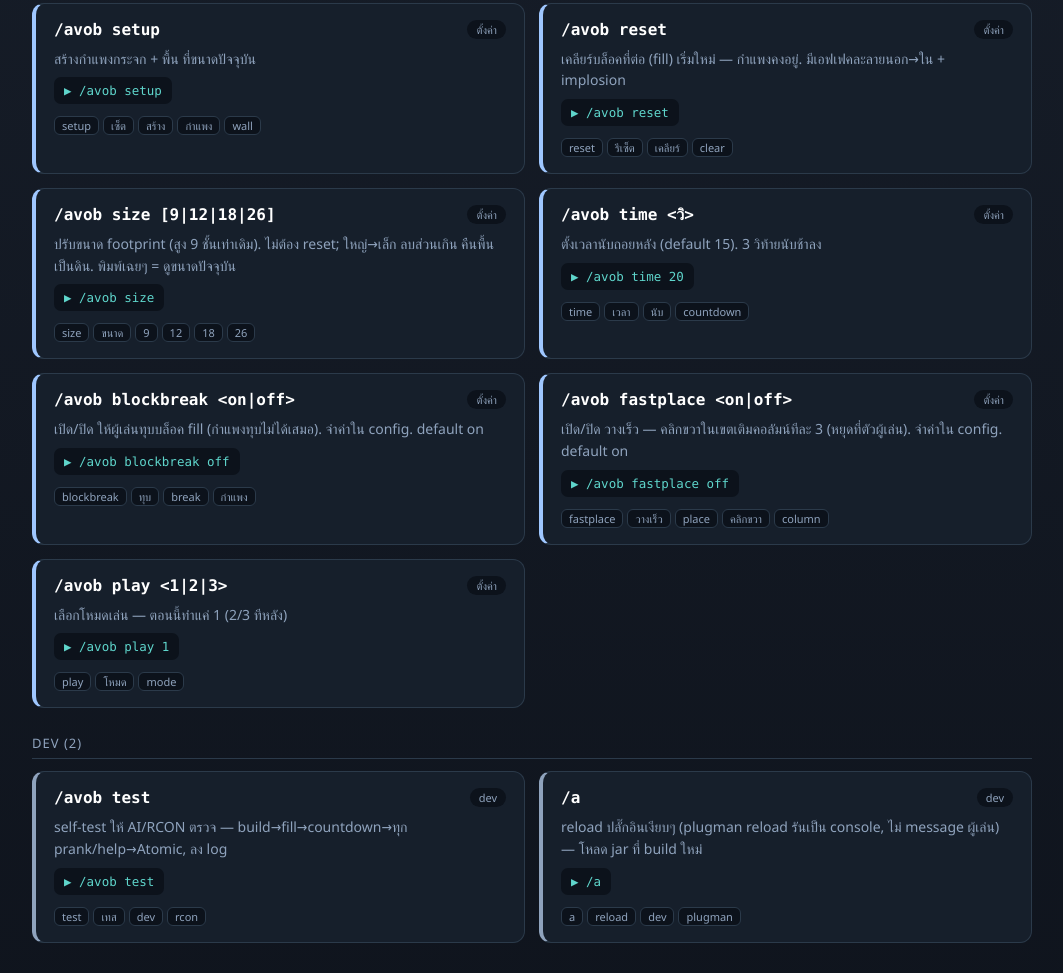
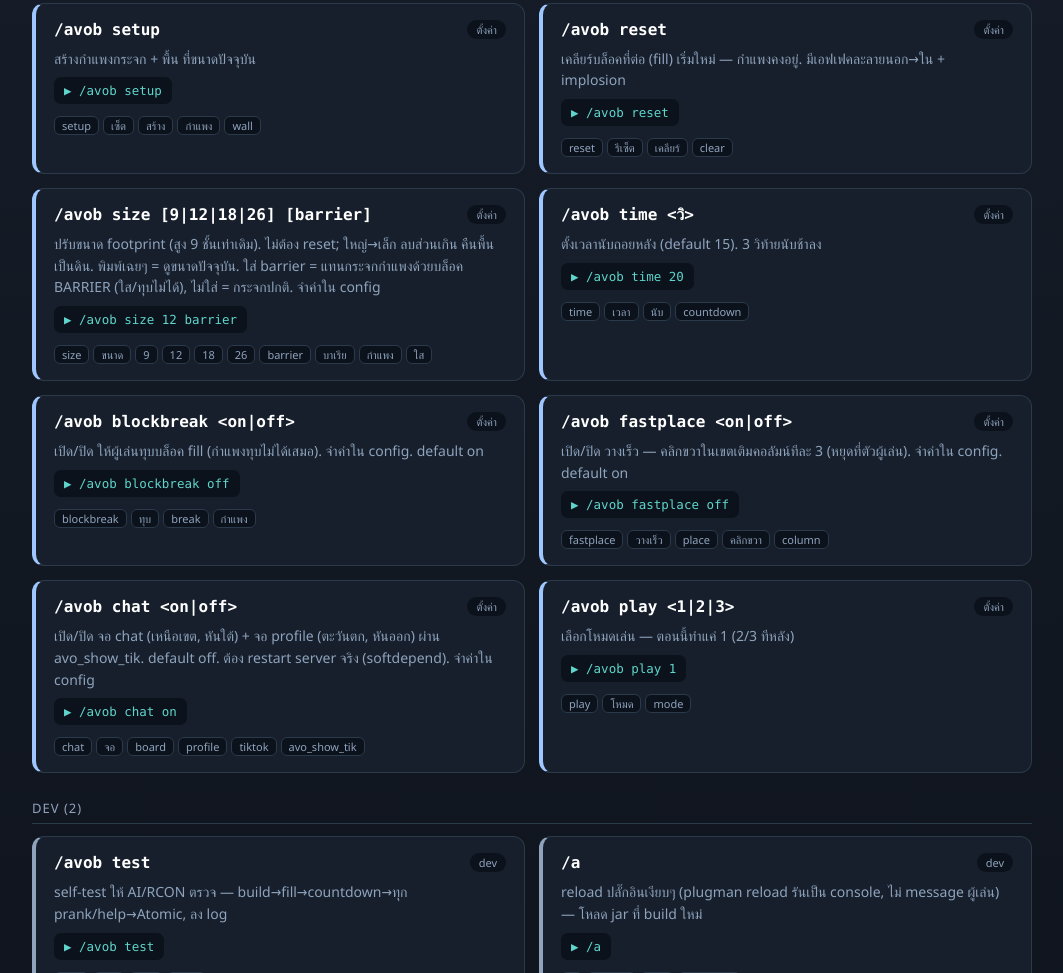
Before and after one commit to AOTGTR/AVO_MC_FreeBlock, a plain HTML site: page index.html in a window 1280 px wide. Shown: the part 1084-2057 px from the top of the page, without its empty margins (108-1171 px from the left). Drawn offline with Linux system fonts and the light colour scheme.

Commit message:
Add files via upload

```diff
--- a/index.html
+++ b/index.html
@@ -93,10 +93,11 @@ const CMDS = [
   // setup / config
   {cmd:"/avob setup", cat:"set", desc:"สร้างกำแพงกระจก + พื้น ที่ขนาดปัจจุบัน", ex:"/avob setup", tags:["setup","เซ็ต","สร้าง","กำแพง","wall"]},
   {cmd:"/avob reset", cat:"set", desc:"เคลียร์บล็อคที่ต่อ (fill) เริ่มใหม่ — กำแพงคงอยู่. มีเอฟเฟคละลายนอก→ใน + implosion", ex:"/avob reset", tags:["reset","รีเซ็ต","เคลียร์","clear"]},
-  {cmd:"/avob size [9|12|18|26]", cat:"set", desc:"ปรับขนาด footprint (สูง 9 ชั้นเท่าเดิม). ไม่ต้อง reset; ใหญ่→เล็ก ลบส่วนเกิน คืนพื้นเป็นดิน. พิมพ์เฉยๆ = ดูขนาดปัจจุบัน", ex:"/avob size", tags:["size","ขนาด","9","12","18","26"]},
+  {cmd:"/avob size [9|12|18|26] [barrier]", cat:"set", desc:"ปรับขนาด footprint (สูง 9 ชั้นเท่าเดิม). ไม่ต้อง reset; ใหญ่→เล็ก ลบส่วนเกิน คืนพื้นเป็นดิน. พิมพ์เฉยๆ = ดูขนาดปัจจุบัน. ใส่ barrier = แทนกระจกกำแพงด้วยบล็อค BARRIER (ใส/ทุบไม่ได้), ไม่ใส่ = กระจกปกติ. จำค่าใน config", ex:"/avob size 12 barrier", tags:["size","ขนาด","9","12","18","26","barrier","บาเรีย","กำแพง","ใส"]},
   {cmd:"/avob time <วิ>", cat:"set", desc:"ตั้งเวลานับถอยหลัง (default 15). 3 วิท้ายนับช้าลง", ex:"/avob time 20", tags:["time","เวลา","นับ","countdown"]},
   {cmd:"/avob blockbreak <on|off>", cat:"set", desc:"เปิด/ปิด ให้ผู้เล่นทุบบล็อค fill (กำแพงทุบไม่ได้เสมอ). จำค่าใน config. default on", ex:"/avob blockbreak off", tags:["blockbreak","ทุบ","break","กำแพง"]},
   {cmd:"/avob fastplace <on|off>", cat:"set", desc:"เปิด/ปิด วางเร็ว — คลิกขวาในเขตเติมคอลัมน์ทีละ 3 (หยุดที่ตัวผู้เล่น). จำค่าใน config. default on", ex:"/avob fastplace off", tags:["fastplace","วางเร็ว","place","คลิกขวา","column"]},
+  {cmd:"/avob chat <on|off>", cat:"set", desc:"เปิด/ปิด จอ chat (เหนือเขต, หันใต้) + จอ profile (ตะวันตก, หันออก) ผ่าน avo_show_tik. default off. ต้อง restart server จริง (softdepend). จำค่าใน config", ex:"/avob chat on", tags:["chat","จอ","board","profile","tiktok","avo_show_tik"]},
   {cmd:"/avob play <1|2|3>", cat:"set", desc:"เลือกโหมดเล่น — ตอนนี้ทำแค่ 1 (2/3 ทีหลัง)", ex:"/avob play 1", tags:["play","โหมด","mode"]},
   // dev
   {cmd:"/avob test", cat:"dev", desc:"self-test ให้ AI/RCON ตรวจ — build→fill→countdown→ทุก prank/help→Atomic, ลง log", ex:"/avob test", tags:["test","เทส","dev","rcon"]},
```
